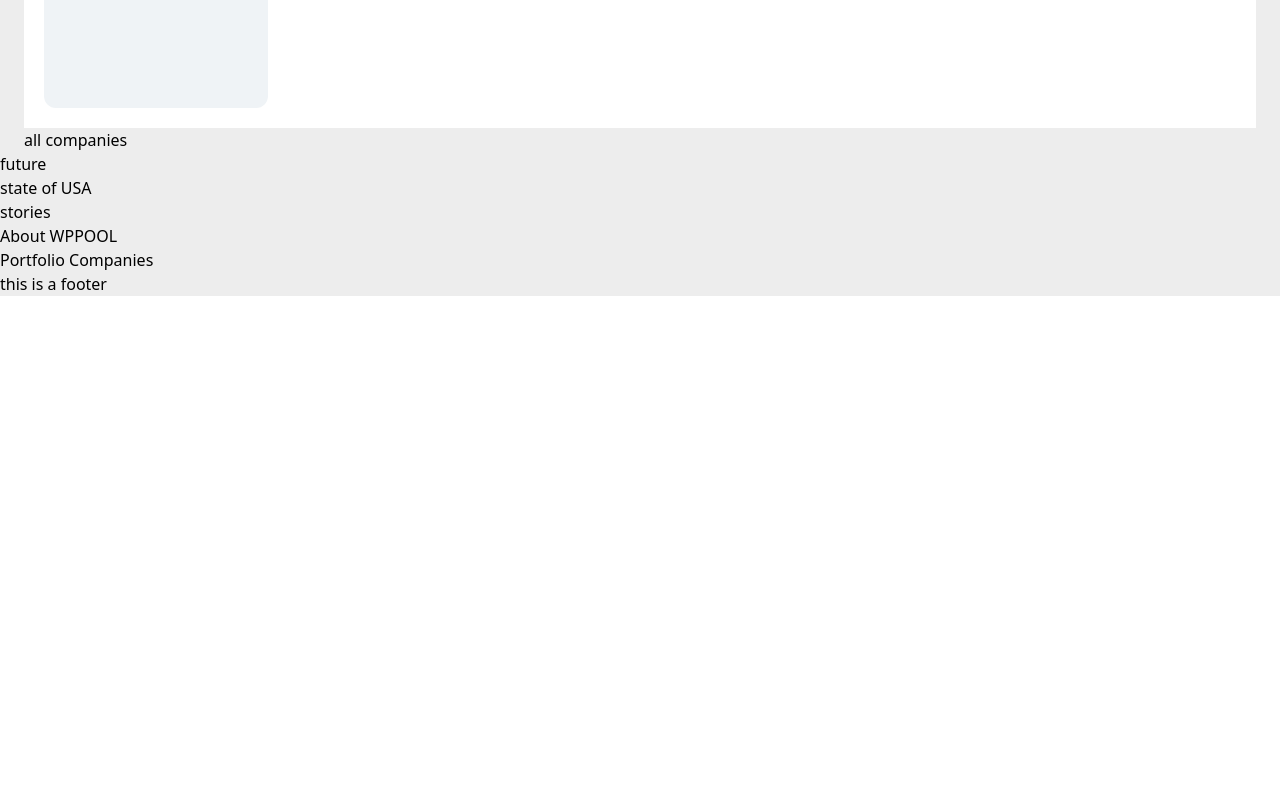
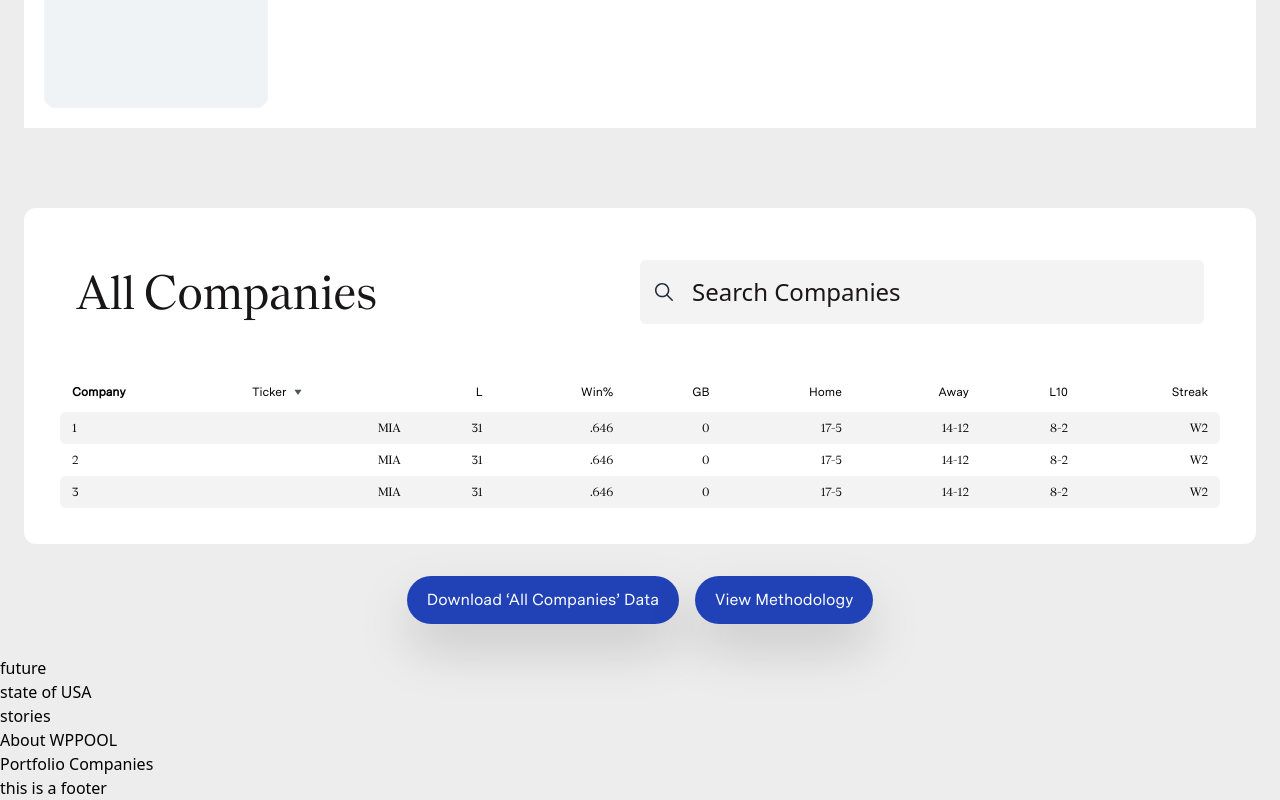
Before and after one commit to Mahin-Hasan/Figma-design-Implementation, a React (Vite) app: page / in a window 1280 px wide. Shown: the part 1532-2332 px from the top of the page. Before the commit the page ends 1828 px from the top, so only its background shows below. Built offline with nearby package versions, Linux system fonts and the light colour scheme.

Commit message:
designed all companies section with table

```diff
--- a/src/components/AllCompanies.jsx
+++ b/src/components/AllCompanies.jsx
@@ -1,10 +1,47 @@
+import { IoIosSearch } from "react-icons/io";
+import SectionTitle from "./SectionTitle";
+import Table from "./Table";
 
 const AllCompanies = () => {
-    return (
-        <div>
-            all companies
+  return (
+    <section>
+      <div className="p-5 mt-20 bg-white rounded-xl">
+        <div className="flex items-center justify-between px-8 py-8">
+          <SectionTitle title={"All Companies"} />
+          <fieldset className="w-2/4 space-y-1 text-gray-800">
+            <div className="relative">
+              <span className="absolute inset-y-0 left-0 flex items-center pl-2">
+                <button
+                  type="button"
+                  title="search"
+                  className="p-1 focus:outline-none focus:ring"
+                >
+                  <IoIosSearch className="text-2xl" />
+                </button>
+              </span>
+              <input
+                type="search"
+                name="Search"
+                placeholder="Search Companies"
+                className="w-full p-4 pl-10 text-2xl rounded-md focus:outline-none bg-secondary placeholder:ps-3 placeholder:text-[#191618] text-blue-600 focus:bg-blue-50 focus:border-blue-600"
+              />
+            </div>
+          </fieldset>
         </div>
-    );
+        {/* Table */}
+        <Table />
+      </div>
+
+      <div className="flex justify-center font-Messina text-white gap-4 my-8">
+        <button className="bg-primaryBlue px-5 py-3 rounded-full drop-shadow-2xl">
+          Download ‘All Companies’ Data
+        </button>
+        <button className="bg-primaryBlue px-5 py-3 rounded-full drop-shadow-2xl">
+          View Methodology
+        </button>
+      </div>
+    </section>
+  );
 };
 
 export default AllCompanies;
--- a/src/components/Navbar.jsx
+++ b/src/components/Navbar.jsx
@@ -5,7 +5,7 @@ import { AiOutlineMenu } from "react-icons/ai";
 import { RxCross1 } from "react-icons/rx";
 
 const Navbar = () => {
-  const [toggle, setToggle] = useState(true);
+  const [toggle, setToggle] = useState(false);
   console.log(toggle);
   return (
     <nav className="fixed w-full top-0 z-20">
--- /dev/null
+++ b/src/components/SectionTitle.jsx
@@ -0,0 +1,11 @@
+/* eslint-disable react/prop-types */
+
+const SectionTitle = ({title}) => {
+    return (
+        <h1 className="text-5xl text-[#191618] font-Nantes">
+            {title}
+        </h1>
+    );
+};
+
+export default SectionTitle;
--- /dev/null
+++ b/src/components/Table.jsx
@@ -0,0 +1,138 @@
+import { BiSolidDownArrow } from 'react-icons/bi';
+
+const Table = () => {
+    return (
+        <div className=" p-2 rounded-md sm:p-4">
+        <div className="overflow-x-auto">
+          <table className="min-w-full text-xs">
+            <thead className="rounded-t-lg font-Messina">
+              <tr className="text-right">
+                <th title="Team name" className="p-3 text-left">
+                  Company
+                </th>
+                <th className="p-3">
+                  <div className="flex gap-2 items-center font-normal">
+                    <span>Ticker</span>
+                    <BiSolidDownArrow className="text-gray-600 text-[8px]" />
+                  </div>
+                </th>
+                <th title="Losses" className="font-normal p-3">
+                  L
+                </th>
+                <th title="Win percentage" className="font-normal p-3">
+                  Win%
+                </th>
+                <th title="Games behind" className="font-normal p-3">
+                  GB
+                </th>
+                <th title="Home games" className="font-normal p-3">
+                  Home
+                </th>
+                <th title="Away games" className="font-normal p-3">
+                  Away
+                </th>
+                <th title="Last 10 games" className="font-normal p-3">
+                  L10
+                </th>
+                <th title="Current streak" className="font-normal p-3">
+                  Streak
+                </th>
+              </tr>
+            </thead>
+            <tbody>
+              <tr className="text-right bg-secondary font-Nantes">
+                <td className="px-3 py-2 text-left rounded-s-md">
+                  <span>1</span>
+                </td>
+                <td className="px-3 py-2">
+                  <span>MIA</span>
+                </td>
+                <td className="px-3 py-2">
+                  <span>31</span>
+                </td>
+                <td className="px-3 py-2">
+                  <span>.646</span>
+                </td>
+                <td className="px-3 py-2 text-right">
+                  <span>0</span>
+                </td>
+                <td className="px-3 py-2">
+                  <span>17-5</span>
+                </td>
+                <td className="px-3 py-2">
+                  <span>14-12</span>
+                </td>
+                <td className="px-3 py-2">
+                  <span>8-2</span>
+                </td>
+                <td className="px-3 py-2 rounded-e-md">
+                  <span>W2</span>
+                </td>
+              </tr>
+              <tr className="text-right font-Nantes">
+                <td className="px-3 py-2 text-left">
+                  <span>2</span>
+                </td>
+                <td className="px-3 py-2">
+                  <span>MIA</span>
+                </td>
+                <td className="px-3 py-2">
+                  <span>31</span>
+                </td>
+
+                <td className="px-3 py-2">
+                  <span>.646</span>
+                </td>
+                <td className="px-3 py-2 text-right">
+                  <span>0</span>
+                </td>
+                <td className="px-3 py-2">
+                  <span>17-5</span>
+                </td>
+                <td className="px-3 py-2">
+                  <span>14-12</span>
+                </td>
+                <td className="px-3 py-2">
+                  <span>8-2</span>
+                </td>
+                <td className="px-3 py-2">
+                  <span>W2</span>
+                </td>
+              </tr>
+              <tr className="text-right bg-secondary font-Nantes">
+                <td className="px-3 py-2 text-left rounded-s-md">
+                  <span>3</span>
+                </td>
+                <td className="px-3 py-2">
+                  <span>MIA</span>
+                </td>
+                <td className="px-3 py-2">
+                  <span>31</span>
+                </td>
+                <td className="px-3 py-2">
+                  <span>.646</span>
+                </td>
+                <td className="px-3 py-2 text-right">
+                  <span>0</span>
+                </td>
+                <td className="px-3 py-2">
+                  <span>17-5</span>
+                </td>
+                <td className="px-3 py-2">
+                  <span>14-12</span>
+                </td>
+                <td className="px-3 py-2">
+                  <span>8-2</span>
+                </td>
+                <td className="px-3 py-2 rounded-e-md">
+                  <span>W2</span>
+                </td>
+              </tr>
+            </tbody>
+          </table>
+        </div>
+      </div>
+    );
+};
+
+export default Table;
```
